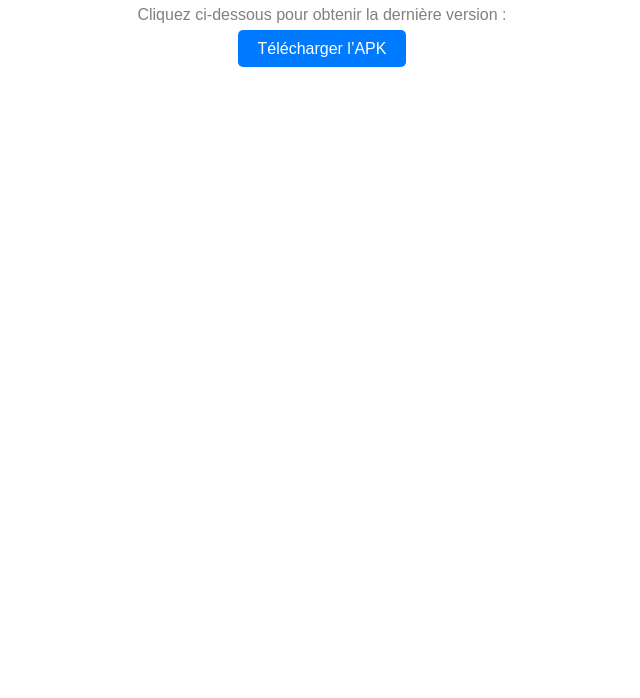
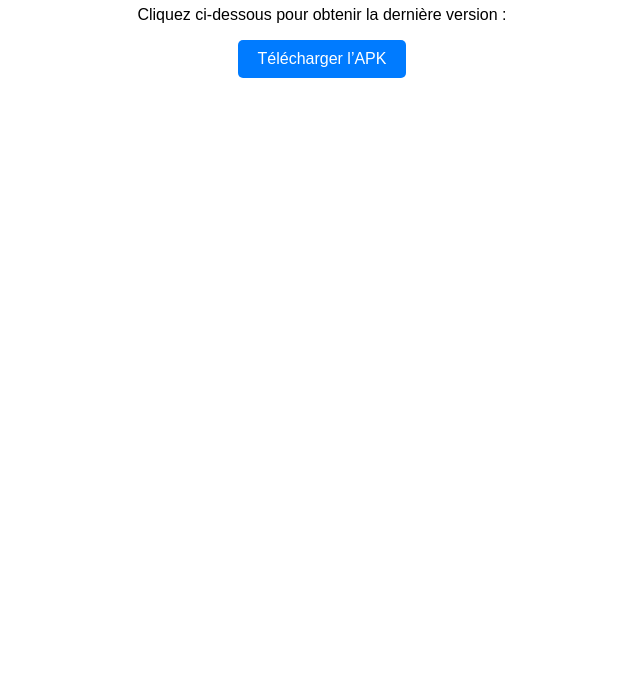
Before and after one commit to azedka/apk-brawlstar, a plain HTML site: page index.html in a window 1280 px wide. Shown: the part 102-800 px from the top of the page, without its empty margins (318-958 px from the left). Drawn offline with Linux system fonts and the light colour scheme.

Commit message:
Update index.html

```diff
--- a/index.html
+++ b/index.html
@@ -6,7 +6,6 @@
     <title>Brawl Star APK</title>
     <style>
         body {
-            color: grey;
             font-family: Arial, sans-serif;
             text-align: center;
             margin: 50px;
@@ -20,6 +19,7 @@
             background-color: #007BFF;
             padding: 10px 20px;
             border-radius: 5px;
+            display: inline-block;
         }
         a:hover {
             background-color: #0056b3;
```
